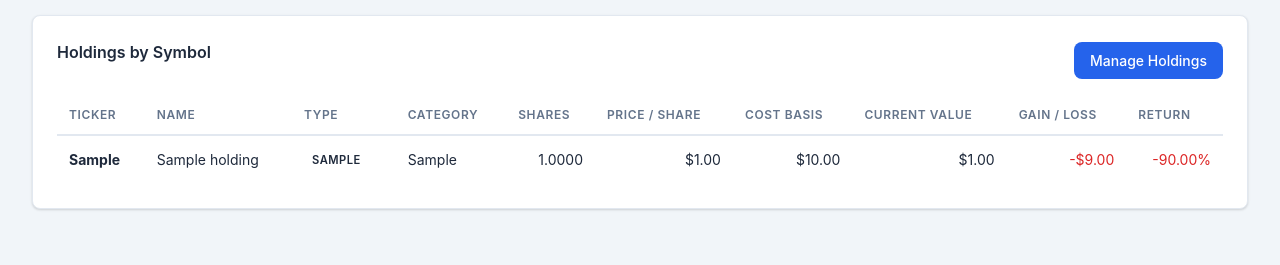
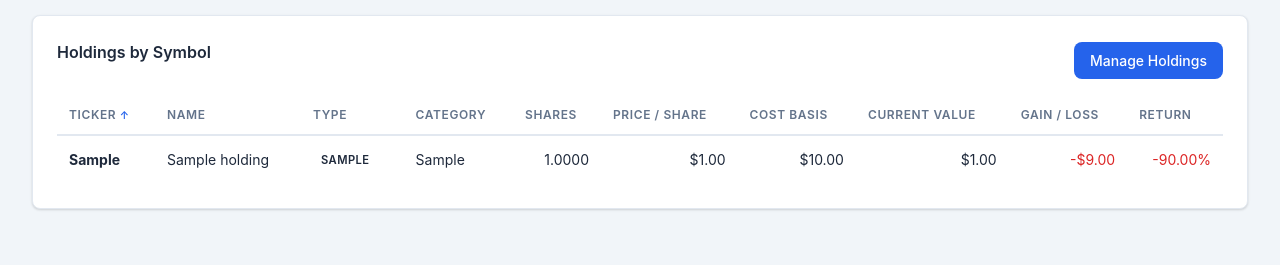
Before and after one commit to whs3/retirement-portfolio, a Flask app: page / in a window 1280 px wide. Shown: the part 1140-1405 px from the top of the page. Run offline with Flask 3, Linux system fonts and the light colour scheme; tables that the repository leaves empty hold one stand-in row (values such as "Sample post").

Commit message:
Add sortable columns to Holdings by Symbol table on dashboard
Clicking any column header sorts ascending; clicking again reverses to
descending. An ↑/↓ indicator tracks the active sort column.

- Derived fields (gain, gainPct, pps) are pre-computed after grouping
  so all 10 columns are sortable without re-fetching
- sortHoldings() / renderHoldingsTable() split data loading from rendering
- .th-sortable CSS adds pointer cursor and hover colour

Co-Authored-By: Claude Sonnet 4.6 <noreply@anthropic.com>

```diff
--- a/static/css/style.css
+++ b/static/css/style.css
@@ -350,6 +350,14 @@ body {
 .alert-success { background: #f0fdf4; border: 1px solid #bbf7d0; color: #15803d; }
 .alert-error   { background: #fef2f2; border: 1px solid #fecaca; color: #b91c1c; }
 
+/* ── Sortable table headers ──────────────────────────────────────────────── */
+.th-sortable {
+  cursor: pointer;
+  user-select: none;
+}
+.th-sortable:hover { color: var(--text); }
+.sort-indicator    { font-size: .65rem; color: var(--primary); }
+
 /* ── Holdings table tweaks ───────────────────────────────────────────────── */
 .table-holdings { font-size: .8rem; }
 
--- a/static/js/dashboard.js
+++ b/static/js/dashboard.js
@@ -201,6 +201,10 @@ function renderCategoryTable(categoryAllocation) {
   `).join('');
 }
 
+let holdingsGroups = [];
+let sortCol = 'ticker';
+let sortDir = 1;  // 1 = asc, -1 = desc
+
 async function loadHoldings() {
   const res      = await fetch('/api/holdings');
   const holdings = await res.json();
@@ -225,11 +229,41 @@ async function loadHoldings() {
     groups[key].current_value += h.current_value;
   }
 
-  tbody.innerHTML = Object.values(groups).map(g => {
-    const gain    = g.current_value - g.cost_basis;
-    const gainPct = g.cost_basis > 0 ? (gain / g.cost_basis * 100) : 0;
-    const cls     = gain >= 0 ? 'text-success' : 'text-danger';
-    const pps     = g.shares > 0 ? fmt(g.current_value / g.shares) : '—';
+  // Pre-compute derived sort fields
+  holdingsGroups = Object.values(groups).map(g => ({
+    ...g,
+    gain:    g.current_value - g.cost_basis,
+    gainPct: g.cost_basis > 0 ? (g.current_value - g.cost_basis) / g.cost_basis * 100 : 0,
+    pps:     g.shares > 0 ? g.current_value / g.shares : 0,
+  }));
+
+  renderHoldingsTable();
+}
+
+function sortHoldings(col) {
+  sortDir = col === sortCol ? -sortDir : 1;
+  sortCol = col;
+  renderHoldingsTable();
+}
+
+function renderHoldingsTable() {
+  const tbody = document.getElementById('holdingsBody');
+
+  const sorted = [...holdingsGroups].sort((a, b) => {
+    const av = a[sortCol] ?? '';
+    const bv = b[sortCol] ?? '';
+    if (typeof av === 'string') return av.localeCompare(bv) * sortDir;
+    return (av - bv) * sortDir;
+  });
+
+  // Update sort indicators
+  document.querySelectorAll('.sort-indicator').forEach(el => {
+    const col = el.dataset.col;
+    el.textContent = col === sortCol ? (sortDir === 1 ? ' ↑' : ' ↓') : '';
+  });
+
+  tbody.innerHTML = sorted.map(g => {
+    const cls = g.gain >= 0 ? 'text-success' : 'text-danger';
     return `
     <tr>
       <td><strong>${esc(g.ticker) || '—'}</strong></td>
@@ -237,11 +271,11 @@ async function loadHoldings() {
       <td><span class="badge badge-${g.asset_type}">${TYPE_LABELS[g.asset_type] ?? g.asset_type}</span></td>
       <td>${esc(g.category) || '—'}</td>
       <td class="text-right">${g.shares > 0 ? g.shares.toFixed(4) : '—'}</td>
-      <td class="text-right">${pps}</td>
+      <td class="text-right">${g.pps > 0 ? fmt(g.pps) : '—'}</td>
       <td class="text-right">${fmt(g.cost_basis)}</td>
       <td class="text-right">${fmt(g.current_value)}</td>
-      <td class="text-right ${cls}">${fmt(gain)}</td>
-      <td class="text-right ${cls}">${(gain >= 0 ? '+' : '')}${fmtPct(gainPct)}</td>
+      <td class="text-right ${cls}">${fmt(g.gain)}</td>
+      <td class="text-right ${cls}">${(g.gain >= 0 ? '+' : '')}${fmtPct(g.gainPct)}</td>
     </tr>`;
   }).join('');
 }
--- a/templates/dashboard.html
+++ b/templates/dashboard.html
@@ -88,16 +88,16 @@
     <table class="table">
       <thead>
         <tr>
-          <th>Ticker</th>
-          <th>Name</th>
-          <th>Type</th>
-          <th>Category</th>
-          <th class="text-right">Shares</th>
-          <th class="text-right">Price / Share</th>
-          <th class="text-right">Cost Basis</th>
-          <th class="text-right">Current Value</th>
-          <th class="text-right">Gain / Loss</th>
-          <th class="text-right">Return</th>
+          <th class="th-sortable" onclick="sortHoldings('ticker')">Ticker <span class="sort-indicator" data-col="ticker"></span></th>
+          <th class="th-sortable" onclick="sortHoldings('name')">Name <span class="sort-indicator" data-col="name"></span></th>
+          <th class="th-sortable" onclick="sortHoldings('asset_type')">Type <span class="sort-indicator" data-col="asset_type"></span></th>
+          <th class="th-sortable" onclick="sortHoldings('category')">Category <span class="sort-indicator" data-col="category"></span></th>
+          <th class="th-sortable text-right" onclick="sortHoldings('shares')">Shares <span class="sort-indicator" data-col="shares"></span></th>
+          <th class="th-sortable text-right" onclick="sortHoldings('pps')">Price / Share <span class="sort-indicator" data-col="pps"></span></th>
+          <th class="th-sortable text-right" onclick="sortHoldings('cost_basis')">Cost Basis <span class="sort-indicator" data-col="cost_basis"></span></th>
+          <th class="th-sortable text-right" onclick="sortHoldings('current_value')">Current Value <span class="sort-indicator" data-col="current_value"></span></th>
+          <th class="th-sortable text-right" onclick="sortHoldings('gain')">Gain / Loss <span class="sort-indicator" data-col="gain"></span></th>
+          <th class="th-sortable text-right" onclick="sortHoldings('gainPct')">Return <span class="sort-indicator" data-col="gainPct"></span></th>
         </tr>
       </thead>
       <tbody id="holdingsBody">
```
